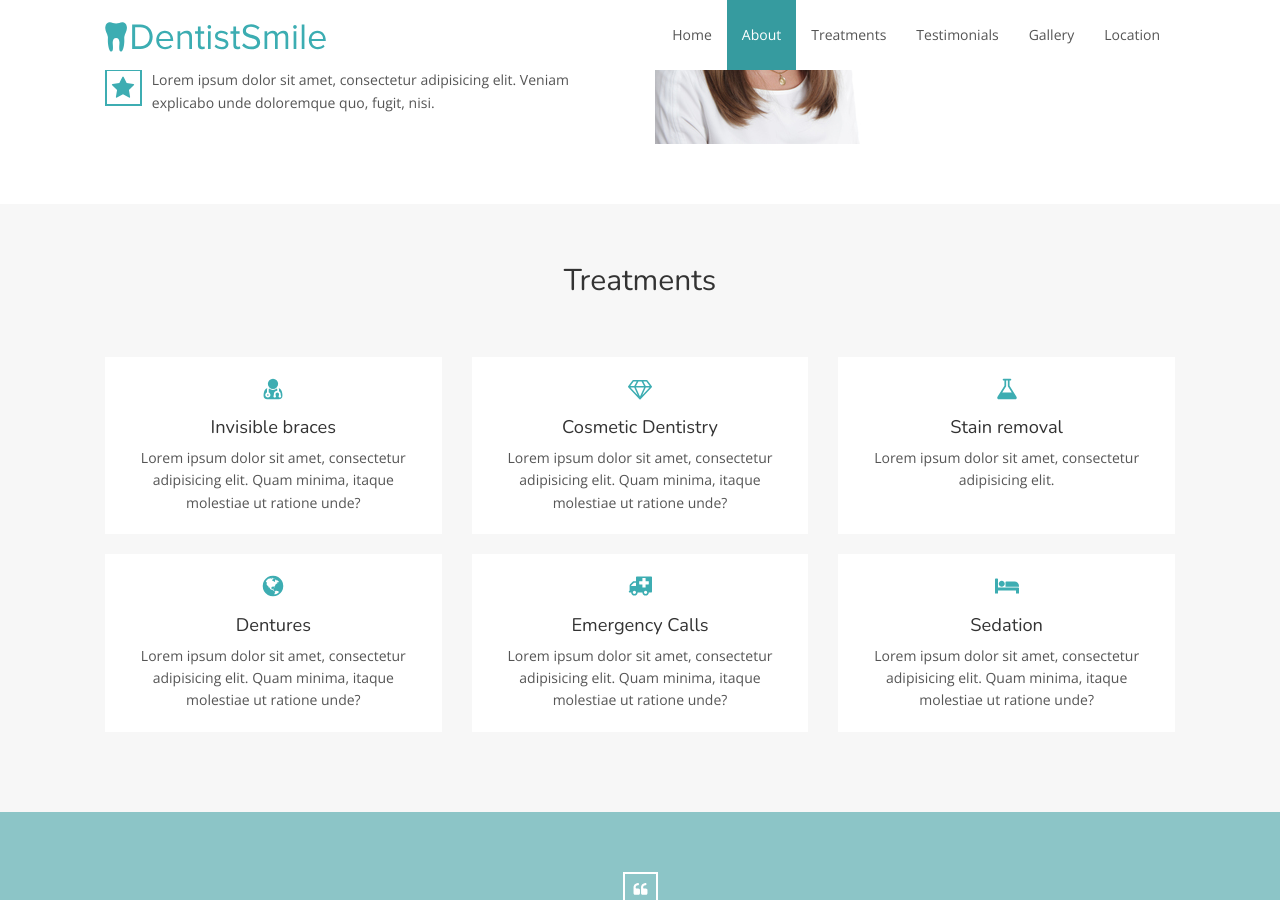
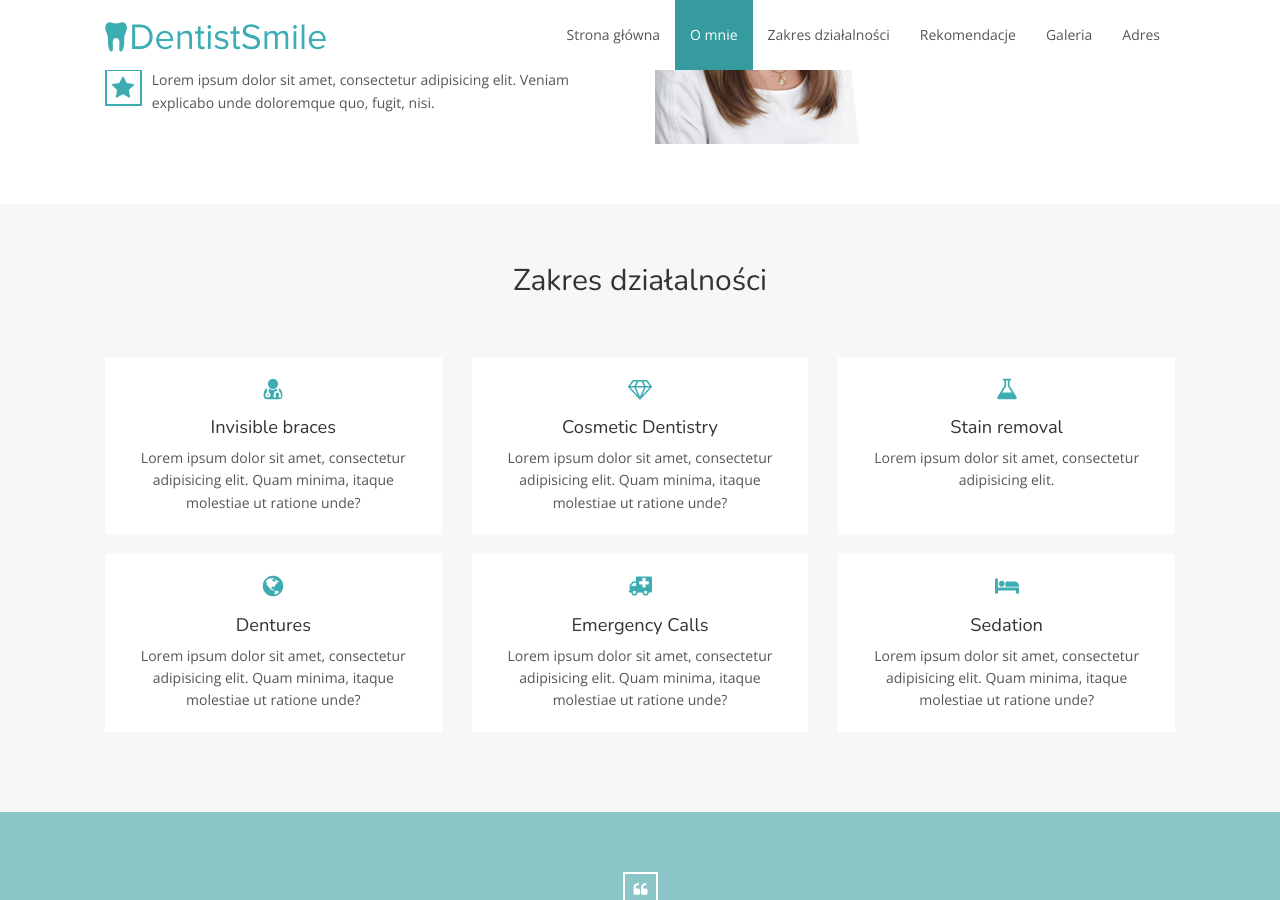
Before and after one commit to chemiczka/chemiczka.github.io, a Jekyll site: the page built from index.html, in a window 1280 px wide and 900 px high, scrolled down 1137 px. Built offline with Jekyll 4.4.1, drawn with Linux system fonts in a browser that asks for light colours; nearby versions of some CDN libraries.

Commit message:
Some translations

```diff
--- a/_includes/header.html
+++ b/_includes/header.html
@@ -15,12 +15,12 @@
         <!-- Collect the nav links, forms, and other content for toggling -->
         <div class="collapse navbar-collapse scrollspy" id="bs-example-navbar-collapse-1">
             <ul class="nav navbar-nav navbar-right">
-                <li><a class="scroll" href="#top">Home</a></li>
-                <li><a class="scroll" href="#about">About</a></li>
-                <li><a class="scroll" href="#treatments">Treatments</a></li>
-                <li><a class="scroll" href="#testimonials">Testimonials</a></li>
-                <li><a class="scroll" href="#gallery">Gallery</a></li>
-                <li><a class="scroll" href="#location">Location</a></li>
+                <li><a class="scroll" href="#top">Strona główna</a></li>
+                <li><a class="scroll" href="#about">O mnie</a></li>
+                <li><a class="scroll" href="#treatments">Zakres działalności</a></li>
+                <li><a class="scroll" href="#testimonials">Rekomendacje</a></li>
+                <li><a class="scroll" href="#gallery">Galeria</a></li>
+                <li><a class="scroll" href="#location">Adres</a></li>
             </ul>
         </div>
     </div>
--- a/index.html
+++ b/index.html
@@ -133,7 +133,7 @@ layout: default
 <!-- Start Treatments -->
 <div id="treatments" class="treatments">
     <div class="container-fluid">
-        <h2 class="section-title">Treatments</h2>
+        <h2 class="section-title">Zakres działalności</h2>
 
         <div class="row">
             {% for treatment in site.data.treatments %}
```
